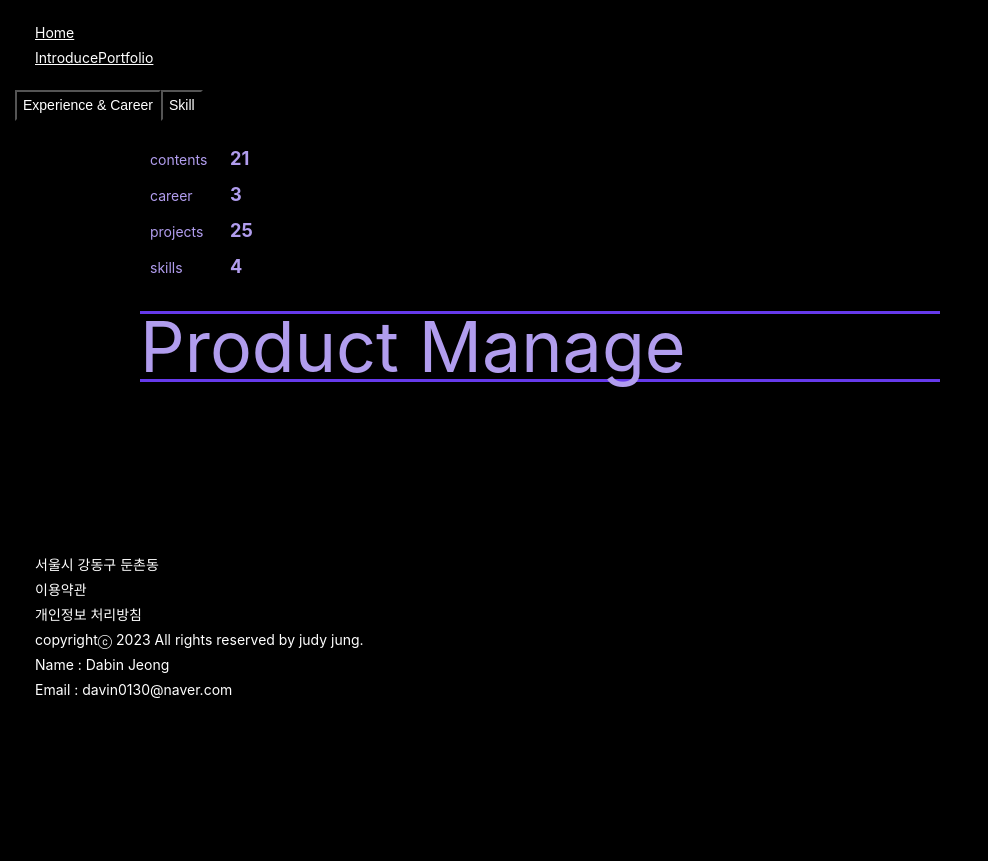
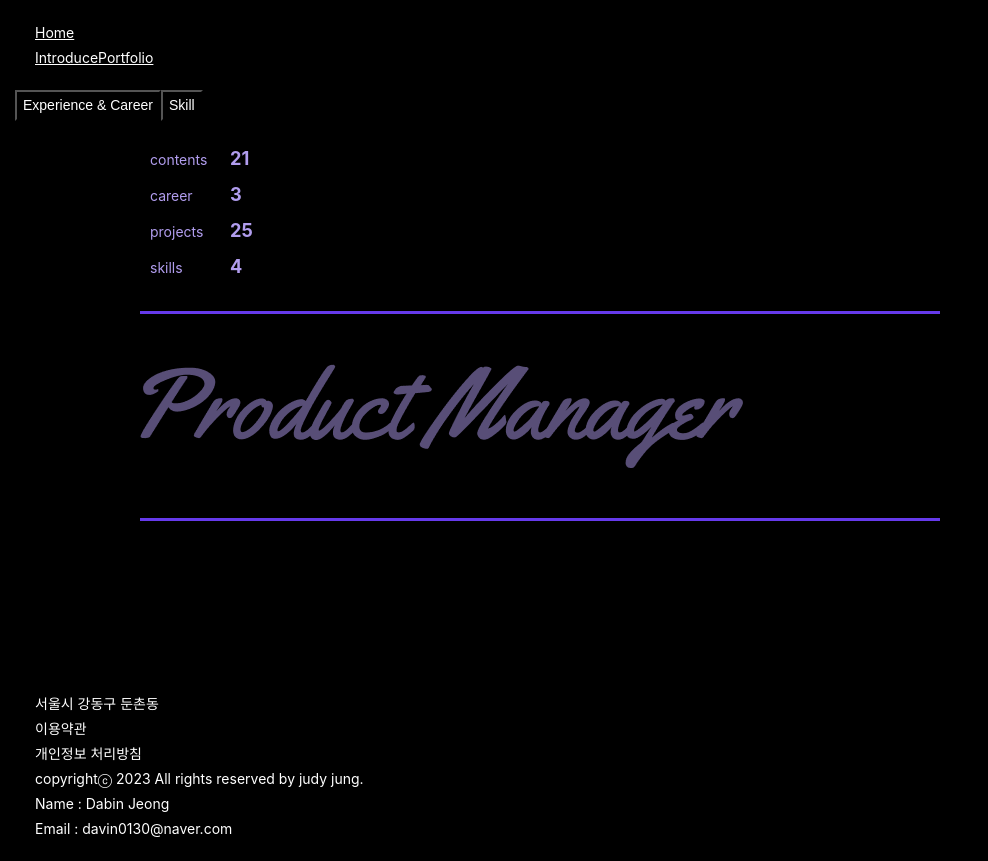
Before and after one commit to davin0130/judy, a React (Create React App) app in the folder front/: page / in a window 1280 px wide. Shown: the whole page, without its empty margins (0-988 px from the left). Before the commit the page ends 800 px from the top, so only its background shows below. Built offline with nearby package versions, Linux system fonts and the light colour scheme.

Commit message:
Modify:Files:Hometitle change text to image

```diff
--- a/front/src/pages/Home/Home.js
+++ b/front/src/pages/Home/Home.js
@@ -3,6 +3,7 @@ import React, {useState} from 'react';
 import Count from '../../components/Count';
 import Skill from '../../components/Skills';
 
+import mainTitle from '../../images/product_manager_text.png';
 import '../../style/Home/Home.css';
 
 const Home = () => {
@@ -23,8 +24,8 @@ const Home = () => {
          <div className='home-article'>
             {article[showSomething]}
          </div>
-         <div className='title f-purple-50'>
-             Product Manage
+         <div className='title'>
+             <img src={mainTitle} />
         </div>
     </div>
     )
--- a/front/src/style/Home/Home.css
+++ b/front/src/style/Home/Home.css
@@ -43,6 +43,6 @@
   width: 800px;
   border-top: 3px solid #663AEB;
   border-bottom: 3px solid #663AEB;
-  margin: 0% 10%;
-  padding: 20px 0px;
+  margin: 0 10%;
+  padding: 50px 0px;
 }
```
Also changed, not shown: front/src/images/product_manager_text.png (added).
